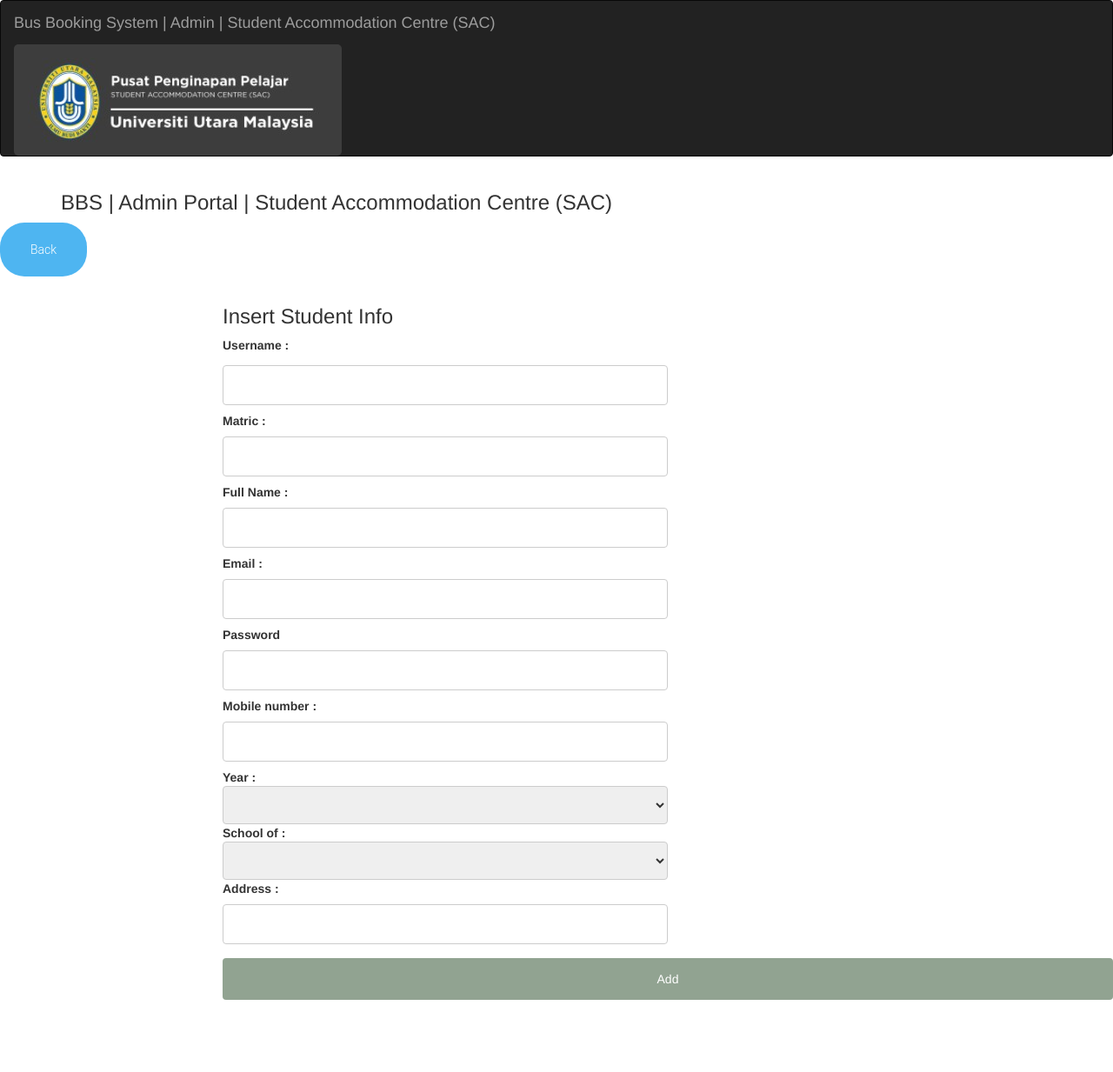
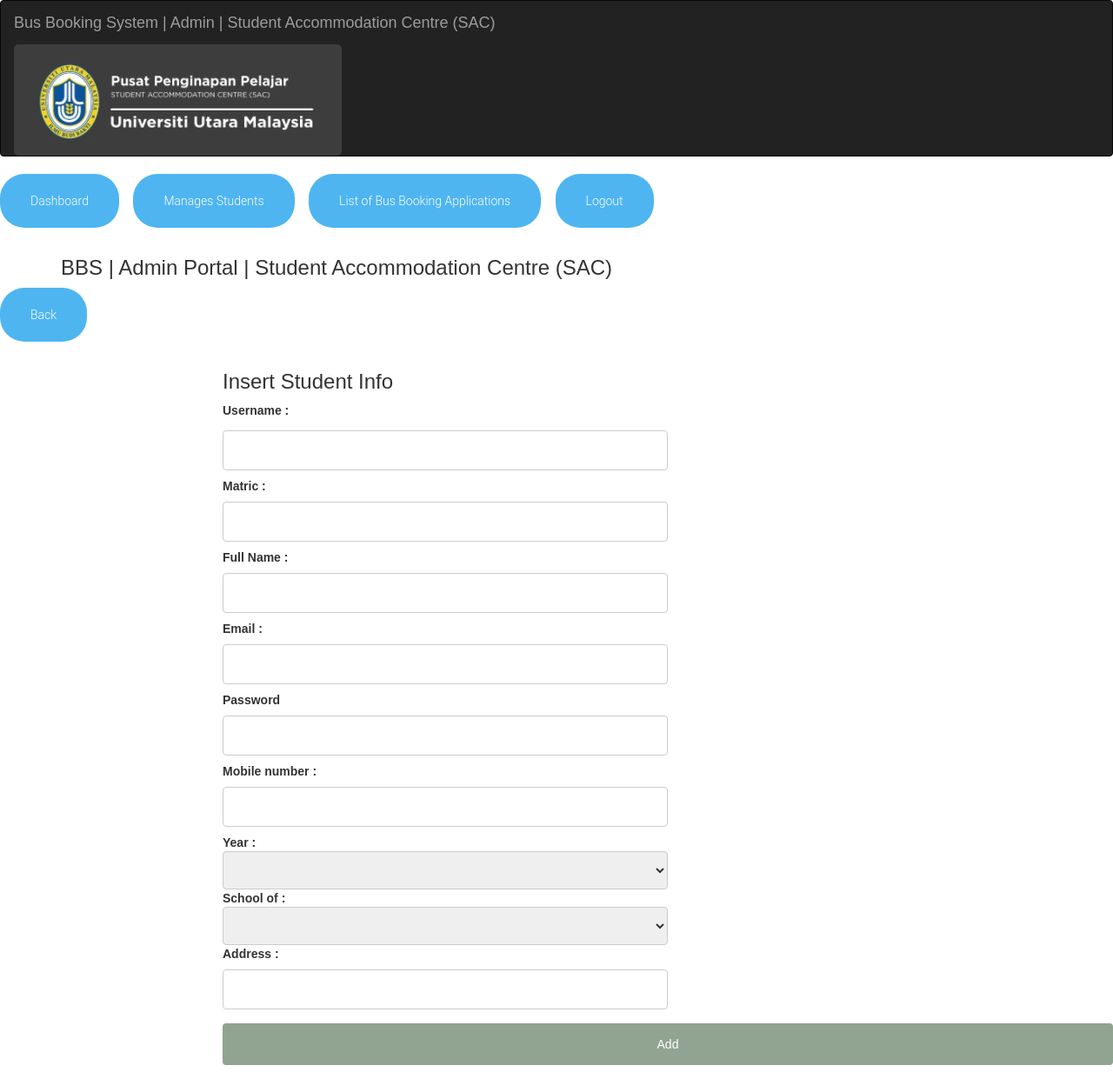
Before and after one commit to siseisya/Final-Year-Project, a PHP site: page /admin/addstudents.php in a window 1280 px wide. Shown: the whole page at 87% size. Before the commit the page ends 1150 px from the top, so only its background shows below. Run offline with PHP 8.4, Linux system fonts and the light colour scheme; the visitor is signed in with stand-in values (Sample User, id 1); data that the repository does not hold is empty.

Commit message:
Update header.php

```diff
--- a/admin/includes/header.php
+++ b/admin/includes/header.php
@@ -14,6 +14,53 @@
   img {
     border-radius: 5px;
   }
+
+    /* Style the body */
+    body {
+      font-family: Arial;
+      margin: 0;
+    }
+
+    /* Header/Logo Title */
+    .header {
+      padding: 20px;
+      text-align: left;
+      background: black;
+      color: white;
+      font-size: 30px;
+    }
+
+    /* Page Content */
+    .content {
+      padding: 15px;
+    }
+
+    a.button3 {
+      display: inline-block;
+      padding: 1.5em 2.5em;
+      margin: 0 0.9em 0.9em 0;
+      border-radius: 2em;
+      box-sizing: border-box;
+      text-decoration: none;
+      font-family: 'Roboto', sans-serif;
+      font-weight: 300;
+      color: #FFFFFF;
+      background-color: #4eb5f1;
+      text-align: center;
+      transition: all 0.2s;
+    }
+
+    a.button3:hover {
+      background-color: #4095c6;
+    }
+
+    @media all and (max-width:30em) {
+      a.button3 {
+        display: block;
+        margin: 0.2em auto;
+      }
+    }
+
 </style>
 
 <body>
@@ -28,6 +75,13 @@
     </div>
   </nav>
 
+  <a href="dashboard.php" class="button3">Dashboard</a>
+  <a href="manage-student.php" class="button3">Manages Students</a>
+
+  <a href="bookings.php" class="button3">List of Bus Booking Applications</a>
+
+  <a href="logout.php" class="button3">Logout</a>
+
   <div class="container">
     <h3>BBS | Admin Portal | Student Accommodation Centre (SAC)</h3>
 
```
